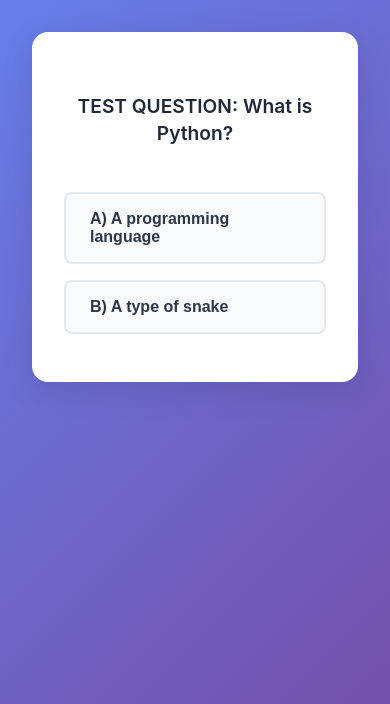
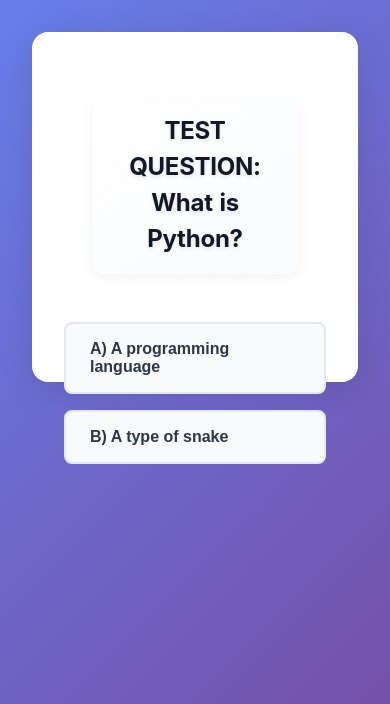
Before and after one commit to bholsinger09/PythonTrivia, a Flask app: page /debug in a window 390 px wide. Shown: the top 704 px of the page. Run offline with Flask 3, Linux system fonts and the light colour scheme; tables that the repository leaves empty hold one stand-in row (values such as "Sample post").

Commit message:
Improve question text readability with enhanced typography - larger fonts, better contrast, responsive design

```diff
--- a/static/css/style.css
+++ b/static/css/style.css
@@ -77,7 +77,7 @@ body {
     padding: 12px 24px;
     border: none;
     border-radius: 8px;
-    font-weight: 600;
+    font-weight: 700;
     text-decoration: none;
     text-align: center;
     cursor: pointer;
@@ -492,11 +492,11 @@ body {
 
 .question-text,
 .answer-text {
-    font-size: 1.5rem;
-    font-weight: 600;
-    color: #1f2937;
+    font-size: 1.75rem;
+    font-weight: 700;
+    color: #111827;
     margin-bottom: 1rem;
-    line-height: 1.4;
+    line-height: 1.5;
 }
 
 .explanation {
@@ -597,7 +597,7 @@ body {
 
     .question-text,
     .answer-text {
-        font-size: 1.2rem;
+        font-size: 1.5rem;
     }
 
     .navigation-container {
@@ -609,3 +609,62 @@ body {
         display: none;
     }
 }
+/* Enhanced Question Text Readability */
+.question-text {
+    padding: 1rem 1.5rem;
+    text-shadow: 0 2px 4px rgba(0, 0, 0, 0.1);
+    letter-spacing: -0.01em;
+    word-spacing: 0.05em;
+    max-width: 90%;
+    background: linear-gradient(145deg, rgba(255, 255, 255, 0.8), rgba(248, 250, 252, 0.9));
+    border-radius: 12px;
+    box-shadow: 0 4px 12px rgba(0, 0, 0, 0.05);
+    border: 1px solid rgba(255, 255, 255, 0.2);
+}
+
+/* Larger text for desktop */
+@media (min-width: 768px) {
+    .question-text {
+        font-size: 2rem;
+        padding: 1.5rem 2rem;
+        max-width: 85%;
+    }
+}
+
+/* Extra large screens */
+@media (min-width: 1200px) {
+    .question-text {
+        font-size: 2.25rem;
+        padding: 2rem 2.5rem;
+        max-width: 80%;
+    }
+}
+
+/* Improve card content spacing for better focus */
+.card-content {
+    padding: 2rem 1rem;
+}
+
+@media (min-width: 768px) {
+    .card-content {
+        padding: 2.5rem 2rem;
+    }
+}
+
+/* Enhanced Badge Readability */
+.category-badge,
+.difficulty-badge {
+    font-size: 0.9rem;
+    font-weight: 600;
+    padding: 0.5rem 1rem;
+    text-transform: uppercase;
+    letter-spacing: 0.05em;
+}
+
+@media (min-width: 768px) {
+    .category-badge,
+    .difficulty-badge {
+        font-size: 1rem;
+        padding: 0.6rem 1.2rem;
+    }
+}
```
Also changed, not shown: other parts of static/css/style.css (+13 -13 lines).
